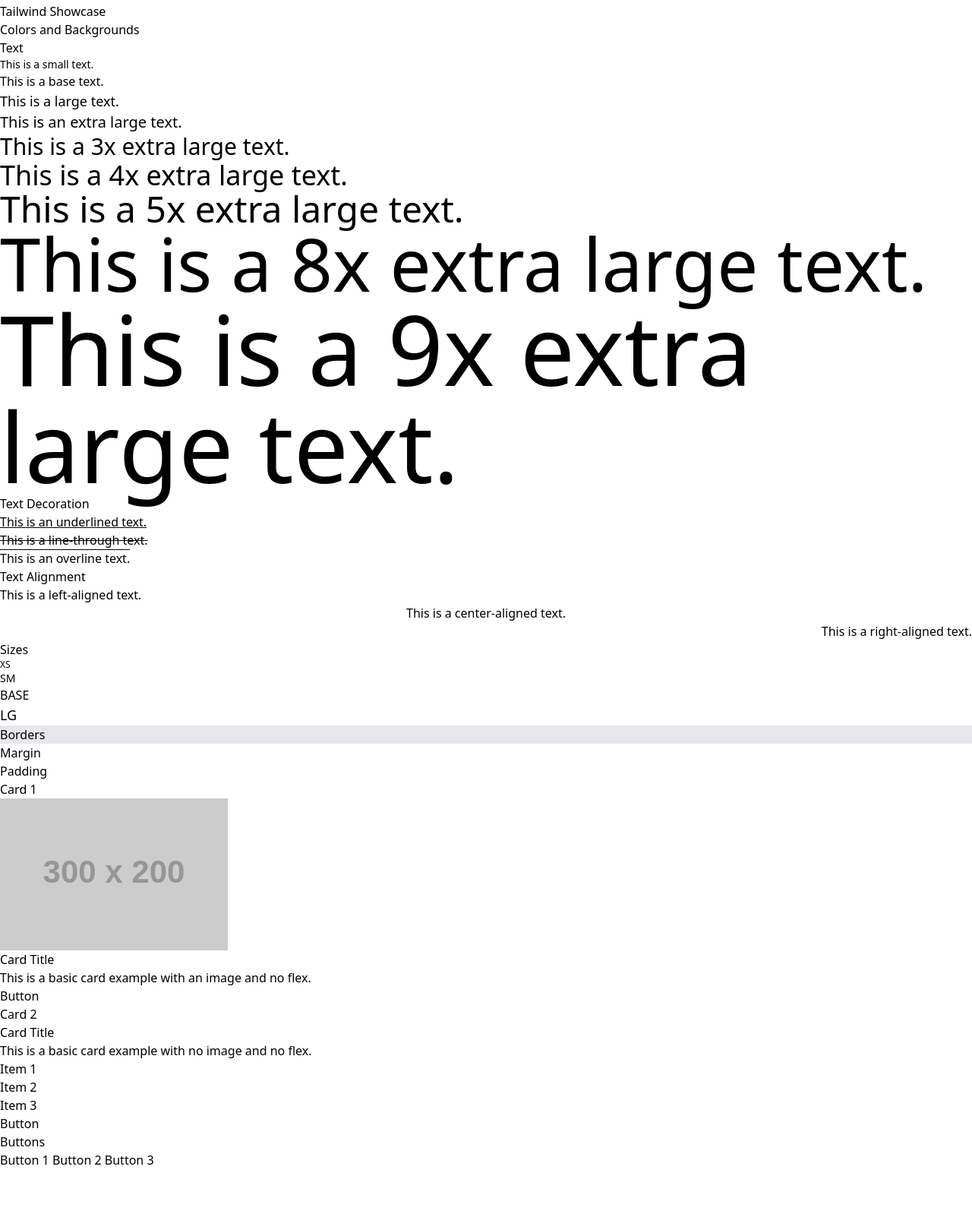
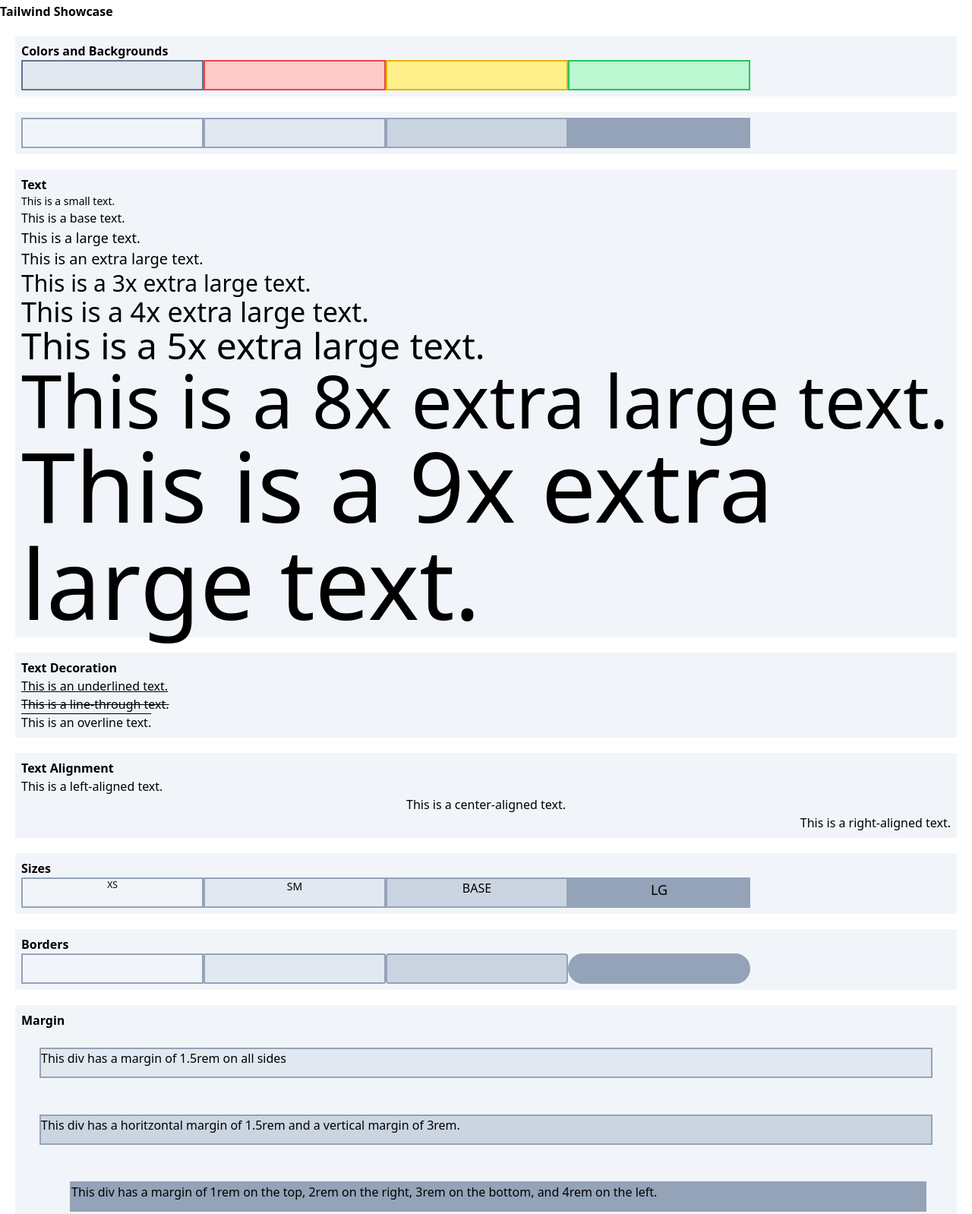
Before and after one commit to Cirvianum-DAW/mp9-tailwind1-basicstyling-eduardiglesias, a website: page public/index.html in a window 1280 px wide. Shown: the part 29-1627 px from the top of the page at 76% size. Before the commit the page ends 1600 px from the top, so only its background shows below. Drawn offline with Linux system fonts and the light colour scheme; placeholder pictures from the web are drawn by us.

Commit message:
falta padding i cards

```diff
--- a/public/index.html
+++ b/public/index.html
@@ -8,26 +8,26 @@
   </head>
   <body>
     <div class="container mx-auto py-8">
-      <h1>Tailwind Showcase</h1>
-      <div>
-        <h2>Colors and Backgrounds</h2>
-        <div>
-          <div></div>
-          <div></div>
-          <div></div>
-          <div></div>
+      <h1 class="font-bold">Tailwind Showcase</h1>
+      <div class="m-5 p-2 bg-slate-100">
+        <h2 class="font-bold">Colors and Backgrounds</h2>
+        <div class="flex">
+          <div class="w-60 h-10 bg-slate-200 border-slate-500 border-2"></div>
+          <div class="w-60 h-10 bg-red-200 border-red-500 border-2"></div>
+          <div class="w-60 h-10 bg-yellow-200 border-yellow-500 border-2"></div>
+          <div class="w-60 h-10 bg-green-200 border-green-500 border-2"></div>
         </div>
       </div>
-      <div>
-        <div>
-          <div></div>
-          <div></div>
-          <div></div>
-          <div></div>
+      <div class="m-5 p-2 bg-slate-100">
+        <div class="flex">
+          <div class="w-60 h-10 bg-slate-100 border-slate-400 border-2"></div>
+          <div class="w-60 h-10 bg-slate-200 border-slate-400 border-2"></div>
+          <div class="w-60 h-10 bg-slate-300 border-slate-400 border-2"></div>
+          <div class="w-60 h-10 bg-slate-400 border-slate-400 border-2"></div>
         </div>
       </div>
-      <div>
-        <h2>Text</h2>
+      <div class="m-5 p-2 bg-slate-100">
+        <h2 class="font-bold">Text</h2>
         <p class="text-sm">This is a small text.</p>
         <p class="text-base">This is a base text.</p>
         <p class="text-lg">This is a large text.</p>
@@ -38,65 +38,65 @@
         <p class="text-8xl">This is a 8x extra large text.</p>
         <p class="text-9xl">This is a 9x extra large text.</p>
       </div>
-      <div>
-        <h2>Text Decoration</h2>
+      <div class="m-5 p-2 bg-slate-100">
+        <h2 class="font-bold">Text Decoration</h2>
         <p class="underline">This is an underlined text.</p>
         <p class="line-through">This is a line-through text.</p>
         <p class="overline">This is an overline text.</p>
       </div>
-      <div>
-        <h2>Text Alignment</h2>
+      <div class="m-5 p-2 bg-slate-100">
+        <h2 class="font-bold">Text Alignment</h2>
         <p class="text-left">This is a left-aligned text.</p>
         <p class="text-center">This is a center-aligned text.</p>
         <p class="text-right">This is a right-aligned text.</p>
       </div>
-      <div>
-        <h2>Sizes</h2>
-        <div>
-          <div class="text-xs">XS</div>
-          <div class="text-sm">SM</div>
-          <div class="text-base">BASE</div>
-          <div class="text-lg">LG</div>
+      <div class="m-5 p-2 bg-slate-100">
+        <h2 class="font-bold">Sizes</h2>
+        <div class="flex text-center">
+          <div class="text-xs w-60 h-10 bg-slate-100 border-slate-400 border-2">XS</div>
+          <div class="text-sm w-60 h-10 bg-slate-200 border-slate-400 border-2">SM</div>
+          <div class="text-base w-60 h-10 bg-slate-300 border-slate-400 border-2">BASE</div>
+          <div class="text-lg w-60 h-10 bg-slate-400 border-slate-400 border-2">LG</div>
         </div>
       </div>
-      <div class="bg-gray-200">
-        <h2 class="text">Borders</h2>
-        <div>
-          <div></div>
-          <div></div>
-          <div></div>
-          <div></div>
+      <div class="m-5 p-2 bg-slate-100">
+        <h2 class="font-bold">Borders</h2>
+        <div class="flex">
+          <div class="w-60 h-10 bg-slate-100 border-slate-400 border-2"></div>
+          <div class="w-60 h-10 bg-slate-200 border-slate-400 border-2 rounded-sm"></div>
+          <div class="w-60 h-10 bg-slate-300 border-slate-400 border-2 rounded"></div>
+          <div class="w-60 h-10 bg-slate-400 border-slate-400 border-2 rounded-3xl"></div>
         </div>
       </div>
       <div>
+        <div class="m-5 p-2 bg-slate-100">
+          <h2 class="font-bold">Margin</h2>
+          <div class="m-6 w-6/8 h-10 bg-slate-200 border-slate-400 border-2">This div has a margin of 1.5rem on all sides</div>
+          <div class="my-12 mx-6 w-6/8 h-10 bg-slate-300 border-slate-400 border-2">This div has a horitzontal margin of 1.5rem and a vertical margin of 3rem.</div>
+          <div class="mt-4 mr-8 mb-12 ml-16 w-6/8 h-10 bg-slate-400 border-slate-400 border-2">This div has a margin of 1rem on the top, 2rem on the right, 3rem on the bottom, and 4rem on the left.</div>
+        </div>
         <div>
-          <h2>Margin</h2>
+          <h2 class="font-bold">Padding</h2>
           <div></div>
           <div></div>
           <div></div>
         </div>
         <div>
-          <h2>Padding</h2>
-          <div></div>
-          <div></div>
-          <div></div>
-        </div>
-        <div>
-          <h2>Card 1</h2>
+          <h2 class="font-bold">Card 1</h2>
           <div>
             <img
               src="https://via.placeholder.com/300x200"
               alt="Placeholder image"
             />
-            <h3>Card Title</h3>
+            <h3 class="font-bold">Card Title</h3>
             <p>This is a basic card example with an image and no flex.</p>
             <a href="#">Button</a>
           </div>
         </div>
         <div>
-          <h2>Card 2</h2>
+          <h2 class="font-bold">Card 2</h2>
           <div>
-            <h3>Card Title</h3>
+            <h3 class="font-bold">Card Title</h3>
             <p>This is a basic card example with no image and no flex.</p>
             <ul>
               <li>Item 1</li>
@@ -107,7 +107,7 @@
           </div>
         </div>
         <div>
-          <h2>Buttons</h2>
+          <h2 class="font-bold">Buttons</h2>
           <button>Button 1</button>
           <button>Button 2</button>
           <button>Button 3</button>
```
Also changed, not shown: dist/styles.css.
